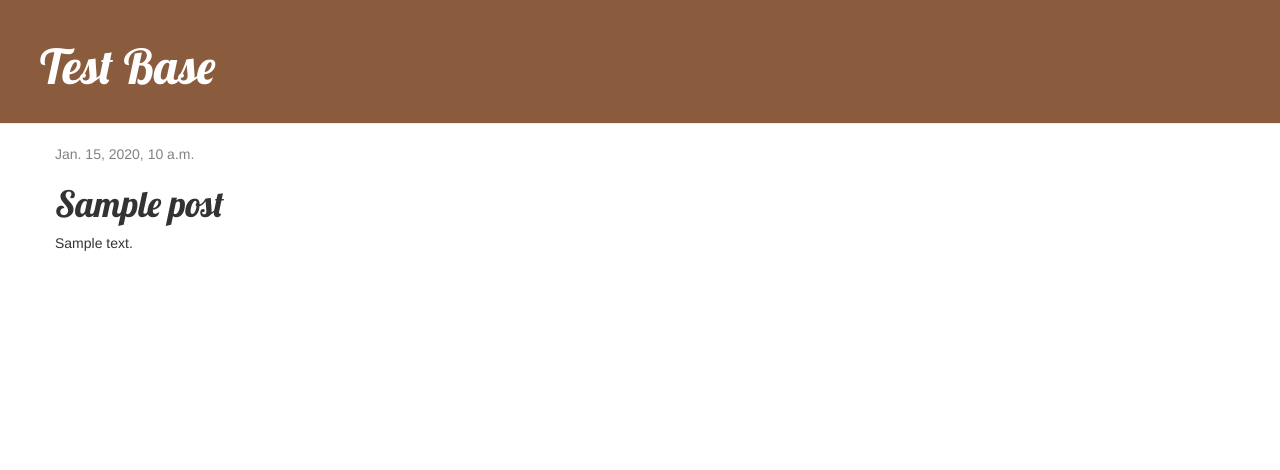
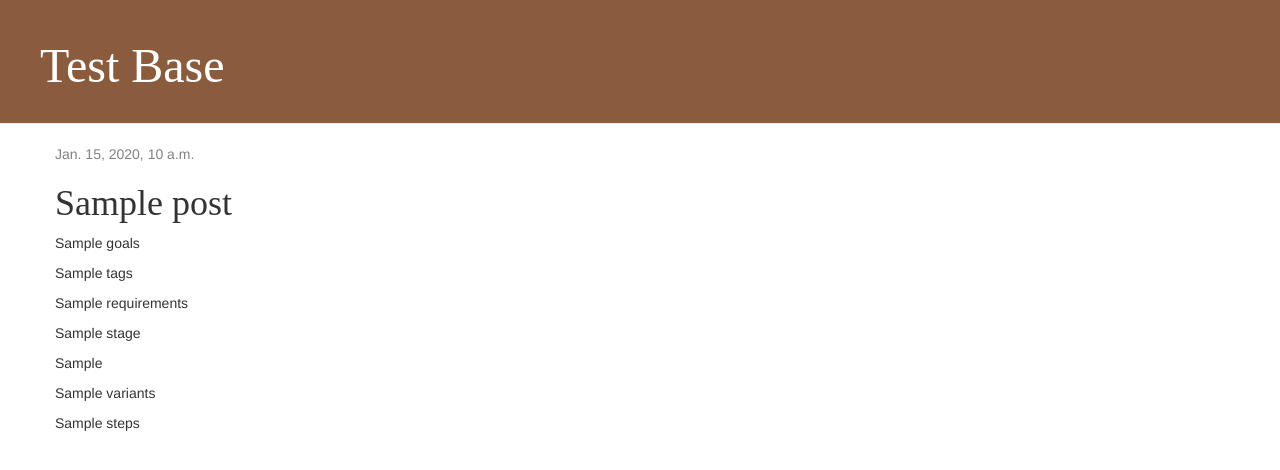
Before and after one commit to kojbakov/web_ide, a Django app: template blog/templates/blog/post_detail.html in a window 1280 px wide. Shown: the top 470 px of the page. Run offline with Django 3.2, Linux system fonts and the light colour scheme; the template is opened without the code that fills it: most values are stand-ins (such as "Sample title", 1, 10 or a date in 2020); some libraries are stand-ins or nearby versions.

Commit message:
Add test field

```diff
--- a/blog/forms.py
+++ b/blog/forms.py
@@ -6,4 +6,5 @@ class PostForm(forms.ModelForm):
 
     class Meta:
         model = Post
-        fields = ('title', 'text', 'ololo',)
+        #fields = ('title', 'text', 'ololo', 'tags')
+        fields = ('title', 'goals', 'tags', 'requirements', 'stage', 'pre_conditions', 'variants', 'steps',)
--- a/blog/static/css/blog.css
+++ b/blog/static/css/blog.css
@@ -15,7 +15,7 @@
 }
 
 h1, h2, h3, h4 {
-    font-family: 'Lobster', cursive;
+    font-family: 'Helvetica Neuer';
 }
 
 .date {
--- a/blog/templates/blog/post_detail.html
+++ b/blog/templates/blog/post_detail.html
@@ -13,6 +13,12 @@
 
         {% endif %}
         <h1>{{ post.title }}</h1>
-        <p>{{ post.text|linebreaksbr }}</p>
+        <p>{{ post.goals|linebreaksbr }}</p>
+        <p>{{ post.tags|linebreaksbr }}</p>
+        <p>{{ post.requirements|linebreaksbr }}</p>
+        <p>{{ post.stage|linebreaksbr }}</p>
+        <p>{{ post.pre_conditions|linebreaksbr }}</p>
+        <p>{{ post.variants|linebreaksbr }}</p>
+        <p>{{ post.steps|linebreaksbr }}</p>
     </div>
 {% endblock %}
```
Also changed, not shown: blog/models.py (+7 -1 lines), blog/migrations/0003_auto_20181008_1439.py (added), blog/migrations/0004_auto_20181008_1444.py (added), blog/migrations/0005_auto_20181008_1445.py (added).
